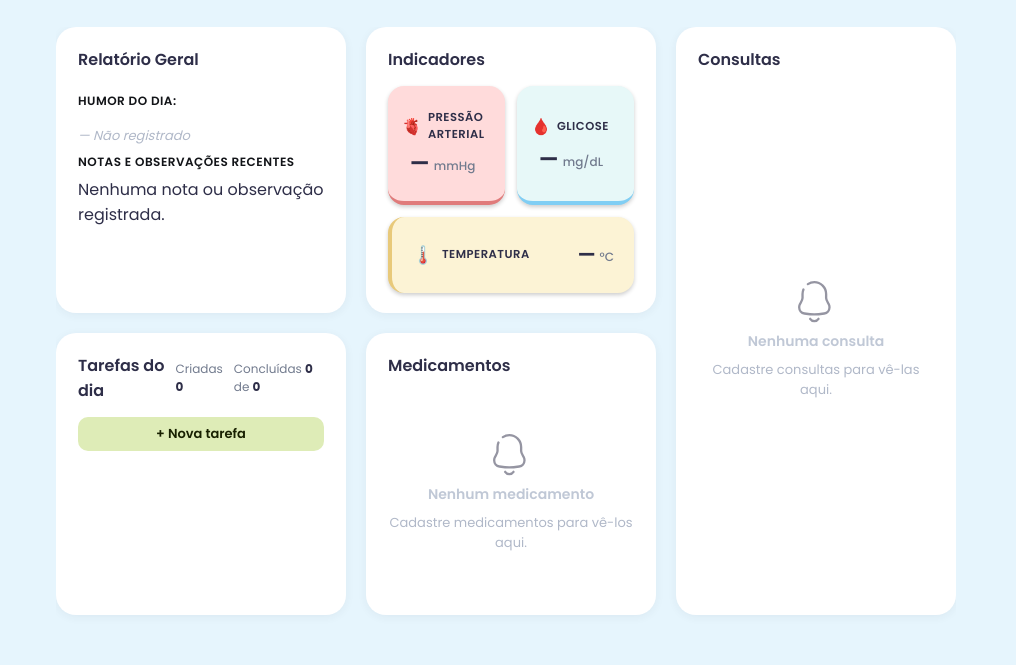
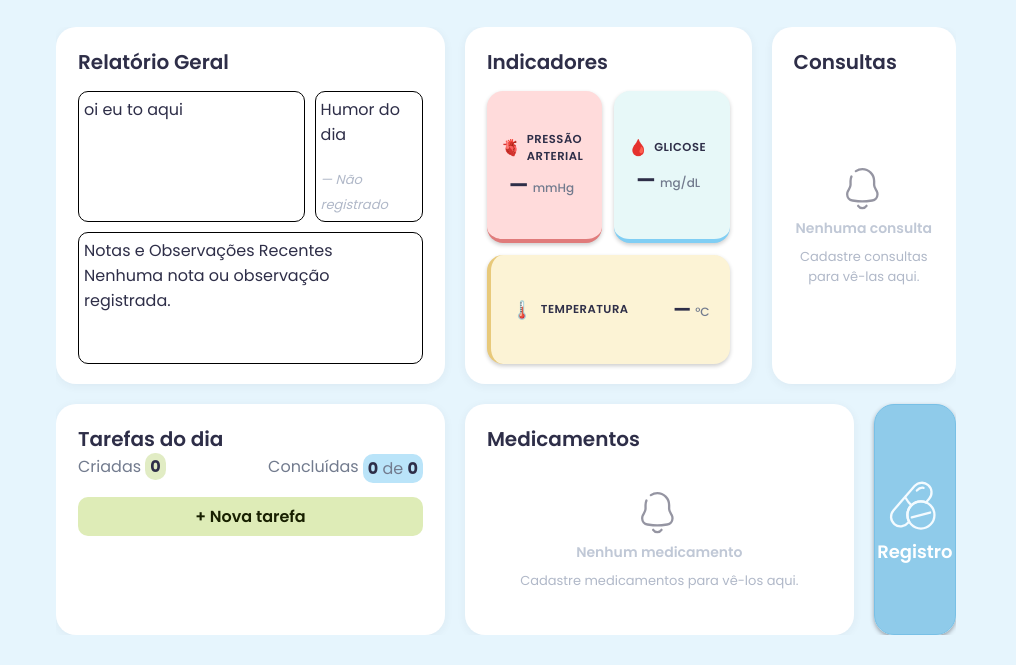
Before and after one commit to IsaMotta03/cuida-mais, a plain HTML site: page visaogeral.html in a window 1280 px wide. Shown: the part 135-800 px from the top of the page, 264-1280 px from the left. Drawn offline with Linux system fonts and the light colour scheme.

Commit message:
estruturaParcial_visãoGeral

```diff
--- a/style.css
+++ b/style.css
@@ -495,11 +495,13 @@ h3 {
     justify-content: space-between;
     width: 100%;
 }
+
 #relatorio #titulo-relatorio a {
     color: #4A4A68;
     text-decoration: none;
 }
-#relatorio #titulo-relatorio a:hover{
+
+#relatorio #titulo-relatorio a:hover {
     color: black;
     text-decoration: none;
 }
@@ -1919,14 +1921,14 @@ dialog.modal-container {
     background-color: #cfe0a0;
 }
 
-#checklist .checklist-resumo {
-    display: flex;
-    font-size: 20px;
+.checklist-resumo {
+    display: flex;
+    flex-direction: column;
     color: #727B8E;
-    align-items: center;
     justify-content: space-between;
     width: 100%;
 }
+
 
 #checklist .checklist-resumo #checkTotal {
     color: #2E2E48;
@@ -1935,9 +1937,11 @@ dialog.modal-container {
     padding: 3px 8px;
     border: none;
 }
+
 #acompanhamento-checklist-concluidas {
     display: flex;
 }
+
 #conteiner-concluidas {
     color: #2E2E48;
     background-color: #bae4f9;
@@ -2043,12 +2047,13 @@ dialog.modal-container {
 }
 
 #galeria header,
-#notas header{
+#notas header {
     display: flex;
     justify-content: space-between;
     align-items: center;
     width: 100%;
 }
+
 #galeria h2,
 #notas h2 {
     margin: 0;
@@ -2109,20 +2114,24 @@ dialog.modal-container {
     grid-template-rows: 1fr 1fr;
     height: calc(100% - 31px);
     grid-template-areas:
-    "feliz neutro "
-    "triste depressivo";
+        "feliz neutro "
+        "triste depressivo";
     gap: 10px;
     width: 100%;
 }
+
 #feliz {
     grid-area: feliz;
 }
+
 #neutro {
     grid-area: neutro;
 }
+
 #triste {
     grid-area: triste;
 }
+
 #depressivo {
     grid-area: depressivo;
 }
@@ -2237,7 +2246,8 @@ dialog.modal-container {
     margin-top: 10px;
     padding: 9px;
 }
-.img-saude-medidores{
+
+.img-saude-medidores {
     display: flex;
     justify-content: center;
     align-items: center;
@@ -2512,41 +2522,113 @@ dialog.modal-container {
 /* ── Visão Geral: layout do dashboard ── */
 .vg-dashboard {
     display: grid;
-    grid-template-columns: 1fr 1fr 280px;
-    grid-template-rows: auto auto;
-    gap: 20px;
-    flex: 1;
+    width: 100%;
+    height: 100%;
+    grid-template-rows: minmax(0, 1fr) minmax(0, 1fr) minmax(0, 1fr) minmax(0, 1fr) minmax(0, 1fr);
+    grid-template-columns: minmax(0, 1fr) minmax(0, 1fr) minmax(0, 1fr) minmax(0, 1fr) minmax(0, 1fr) minmax(0, 1fr) minmax(0, 1fr) minmax(0, 1fr) minmax(0, 1fr);
+    grid-template-areas:
+        "vgRelatorio vgRelatorio vgRelatorio vgRelatorio vgIndicadores vgIndicadores vgIndicadores vgConsultas vgConsultas"
+        "vgRelatorio vgRelatorio vgRelatorio vgRelatorio vgIndicadores vgIndicadores vgIndicadores vgConsultas vgConsultas"
+        "vgRelatorio vgRelatorio vgRelatorio vgRelatorio vgIndicadores vgIndicadores vgIndicadores vgConsultas vgConsultas"
+        "vgTarefas vgTarefas vgTarefas vgTarefas vgMedicamentos vgMedicamentos vgMedicamentos vgMedicamentos botaoMedicamento"
+        "vgTarefas vgTarefas vgTarefas vgTarefas vgMedicamentos vgMedicamentos vgMedicamentos vgMedicamentos botaoMedicamento";
+    grid-gap: 20px;
     overflow-y: auto;
-    padding-bottom: 20px;
-}
-
-/* Linha 1 ─ Relatório, Indicadores, Consultas */
+}
+
 .vg-card-relatorio {
-    grid-column: 1;
-    grid-row: 1;
+    display: flex;
+    flex-direction: column;
+    grid-area: vgRelatorio;
 }
 
 .vg-card-indicadores {
-    grid-column: 2;
-    grid-row: 1;
+    grid-area: vgIndicadores;
 }
 
 .vg-card-consultas {
-    grid-column: 3;
-    grid-row: 1 / 3;
-}
-
-/* Linha 2 ─ Tarefas, Medicamentos */
+    grid-area: vgConsultas;
+}
+
 .vg-card-tarefas {
-    grid-column: 1;
-    grid-row: 2;
+    display: flex;
+    flex-direction: column;
+    grid-area: vgTarefas;
 }
 
 .vg-card-medicamentos {
-    grid-column: 2;
-    grid-row: 2;
-}
-
+    grid-area: vgMedicamentos;
+}
+
+.vgBotaoMedicamento {
+    grid-area: botaoMedicamento;
+    box-shadow: 0 2px 4px #30353f71;
+}
+.vgBotaoMedicamento:hover {
+    background-color: #78c0e6;
+    cursor: pointer;
+}
+
+.vg-relatorio-corpo-limpo {
+    display: grid;
+    width: 100%;
+    height: 100%;
+    grid-template-columns: repeat(3, 1fr);
+    grid-template-rows: repeat(2, 1fr);
+    grid-gap: 10px;
+}
+.vg-conteiner {
+    border: 1px solid black;
+    border-radius: 10px;
+    padding: 5px;
+}
+.vg-conteiner-humorSemanal {
+    grid-row: 1 / 2;
+    grid-column: 1 / 3;
+}
+
+.vg-conteiner-humor {
+    display: flex;
+    flex-direction: column;
+    justify-content: space-between;
+    grid-row: 1 / 2;
+    grid-column: 3 / 4;
+}
+
+.vg-conteiner-notas {
+    grid-row: 2 / 3;
+    grid-column: 1 / 4;
+}
+
+.vgBotaoMedicamento {
+    display: flex;
+    flex-direction: column;
+    align-items: center;
+    justify-content: center;
+    background-color: #78c0e6c9;
+    border: 1px solid #78c0e6;
+    border-radius: 20px;
+    color: white;
+    font-size: 18px;
+    font-weight: 600;
+}
+.vgBotaoMedicamento img {
+    width: 65px;
+}
+#vg-checkTotal {
+    border-radius: 10px;
+    background-color: rgba(207, 224, 160, 0.624);
+    padding: 2px 5px;
+}
+#mini-conteiner-concluidas-vg {
+    border-radius: 10px;
+    background-color: rgb(186, 228, 249);
+    padding: 2px 5px;
+}
+#span-concluidas {
+    display: flex;
+    gap: 4px;
+}
 /* Card base */
 .vg-card {
     background: #FFFFFF;
@@ -2605,27 +2687,13 @@ dialog.modal-container {
     padding: 14px;
 }
 
-.vg-quadrante-titulo {
-    font-size: 15px;
-    font-weight: 600;
+/* ── Tarefas ── */
+
+.vg-tarefas-resumo {
+    font-size: 16px;
     color: #727B8E;
-    text-transform: uppercase;
-    letter-spacing: 0.04em;
-    margin-bottom: 6px;
-    display: block;
-}
-
-/* ── Tarefas ── */
-.vg-tarefas-header {
-    display: flex;
-    align-items: center;
+    display: flex;
     justify-content: space-between;
-}
-
-.vg-tarefas-resumo {
-    font-size: 12px;
-    color: #727B8E;
-    display: flex;
     gap: 10px;
 }
 
@@ -2639,7 +2707,7 @@ dialog.modal-container {
     border: none;
     border-radius: 10px;
     padding: 7px 16px;
-    font-size: 13px;
+    font-size: 16px;
     font-weight: 600;
     font-family: 'Poppins', sans-serif;
     cursor: pointer;
@@ -2831,34 +2899,21 @@ dialog.modal-container {
    VISÃO GERAL — Humor do dia (card único)
    ============================================= */
 
-/* Seção humor dentro do relatório geral */
-.vg-secao-humor {
-    display: flex;
-    flex-direction: column;
-    gap: 6px;
-}
-
-.vg-quadrante-titulo {
-    margin-top: 6px;
-    font-size: 12px;
-    font-weight: 600;
-    color: #121418;
-    text-transform: uppercase;
-    letter-spacing: 0.04em;
-}
 
 /* Card visual do humor selecionado —
    mesma estética do btn-humor-card.ativo do acompanhamento */
 .vg-humor-card-ativo {
-    display: inline-flex;
-    align-items: center;
-    gap: 10px;
-    background-color: #bbeec7;
-    border: 1px solid #88d49a;
-    border-radius: 12px;
-    padding: 10px 16px;
-    width: fit-content;
-    margin-bottom: 15px;
+    background-color: rgb(203, 221, 152);
+    border: 1px solid rgb(203, 221, 152);
+    border-radius: 10px;
+    padding: 12px 8px;
+    margin: 5px 5px;
+    display: flex;
+    flex-direction: column;
+    align-items: center;
+    justify-content: center;
+    cursor: pointer;
+    transition: all 0.2s ease-in-out;
 }
 
 .vg-humor-card-ativo img {
--- a/visaogeral.html
+++ b/visaogeral.html
@@ -1,11 +1,13 @@
 <!DOCTYPE html>
 <html lang="pt-BR">
+
 <head>
     <meta charset="UTF-8">
     <meta name="viewport" content="width=device-width, initial-scale=1.0">
     <title>Cuida+ | Visão Geral</title>
     <link rel="stylesheet" href="style.css">
 </head>
+
 <body class="painel">
 
     <aside class="barra-lateral">
@@ -68,7 +70,8 @@
                     </figcaption>
                 </figure>
                 <a href="login.html" class="botao-sair" title="Sair da conta">
-                    <button style="border: none; background:transparent;"><img src="assets/icons/logout.svg" alt="Ícone Sair" class="sair"></button>
+                    <button style="border: none; background:transparent;"><img src="assets/icons/logout.svg"
+                            alt="Ícone Sair" class="sair"></button>
                 </a>
             </section>
         </section>
@@ -97,28 +100,32 @@
         <!-- Dashboard principal -->
         <div class="vg-dashboard">
             <article class="vg-card vg-card-relatorio">
-                <h2>Relatório Geral</h2>
+                <h2 style="font-size: 20px;">Relatório Geral</h2>
                 <div class="vg-relatorio-corpo-limpo">
-                        <div class="vg-secao-humor">
-                            <span class="vg-quadrante-titulo">Humor do dia:</span>
+                    <div class="vg-conteiner-humor vg-conteiner">
+                        <span class="vg-quadrante-titulo">Humor do dia</span>
                         <div id="vg-relatorio-humor" class="vg-humor-container"></div>
                     </div>
 
-                        <div class="vg-linha-notas-relatorio">
+                    <div class="vg-conteiner-notas vg-conteiner">
                         <span class="vg-quadrante-titulo">Notas e Observações Recentes</span>
                         <div id="vg-lista-notas-painel" class="vg-notas-painel-lista">
                         </div>
                     </div>
+                    <div class="vg-conteiner-humorSemanal vg-conteiner">
+                        <div>oi eu to aqui</div>
+                    </div>
+
                 </div>
             </article>
 
             <article class="vg-card vg-card-indicadores">
-                <h2>Indicadores</h2>
+                <h2 style="font-size: 20px;">Indicadores</h2>
                 <div class="vg-indicadores-corpo"></div>
             </article>
 
             <article class="vg-card vg-card-consultas">
-                <h2>Consultas</h2>
+                <h2 style="font-size: 20px;">Consultas</h2>
                 <div class="vg-consultas-corpo">
                     <div class="vg-vazio">
                         <img src="assets/icons/sino.svg" alt="Sino">
@@ -129,11 +136,13 @@
             </article>
 
             <article class="vg-card vg-card-tarefas">
-                <div class="vg-tarefas-header">
-                    <h2>Tarefas do dia</h2>
+                <div class="checklist-resumo">
+                    <h2 style="font-size: 20px;">Tarefas do dia</h2>
                     <div class="vg-tarefas-resumo">
                         <span>Criadas <strong id="vg-checkTotal">0</strong></span>
-                        <span>Concluídas <strong id="vg-checkConcluidas">0</strong> de <strong id="vg-checkTotalRepeat">0</strong></span>
+                        <span id="span-concluidas">Concluídas
+                            <div id="mini-conteiner-concluidas-vg"><strong id="vg-checkConcluidas">0</strong> de <strong id="vg-checkTotalRepeat">0</strong></div>
+                        </span>
                 </div>
         </div>
         <button class="vg-btn-add" id="vg-btnAdicionarCheck">+ Nova tarefa</button>
@@ -141,7 +150,7 @@
         </article>
 
         <article class="vg-card vg-card-medicamentos">
-                <h2>Medicamentos </h2>
+            <h2 style="font-size: 20px;">Medicamentos </h2>
 
             <!-- Estado vazio -->
             <div id="vg-medVazio" class="vg-vazio">
@@ -153,6 +162,12 @@
             <!-- Grid de cards mini -->
             <div class="vg-med-grid" id="vg-medGrid" hidden></div>
         </article>
+
+        <button class="vgBotaoMedicamento">
+            <img src="imagens/Capsule & Pill.svg" alt="Imagem de pílula">
+            Registro
+        </button>
+
 
         </div><!-- /vg-dashboard -->
     </main>
@@ -178,4 +193,5 @@
 
     <script src="visaogeral.js"></script>
 </body>
+
 </html>
```
Also changed, not shown: imagens/Capsule & Pill.svg (added). Lines whose indentation alone changed are shown as unchanged.
